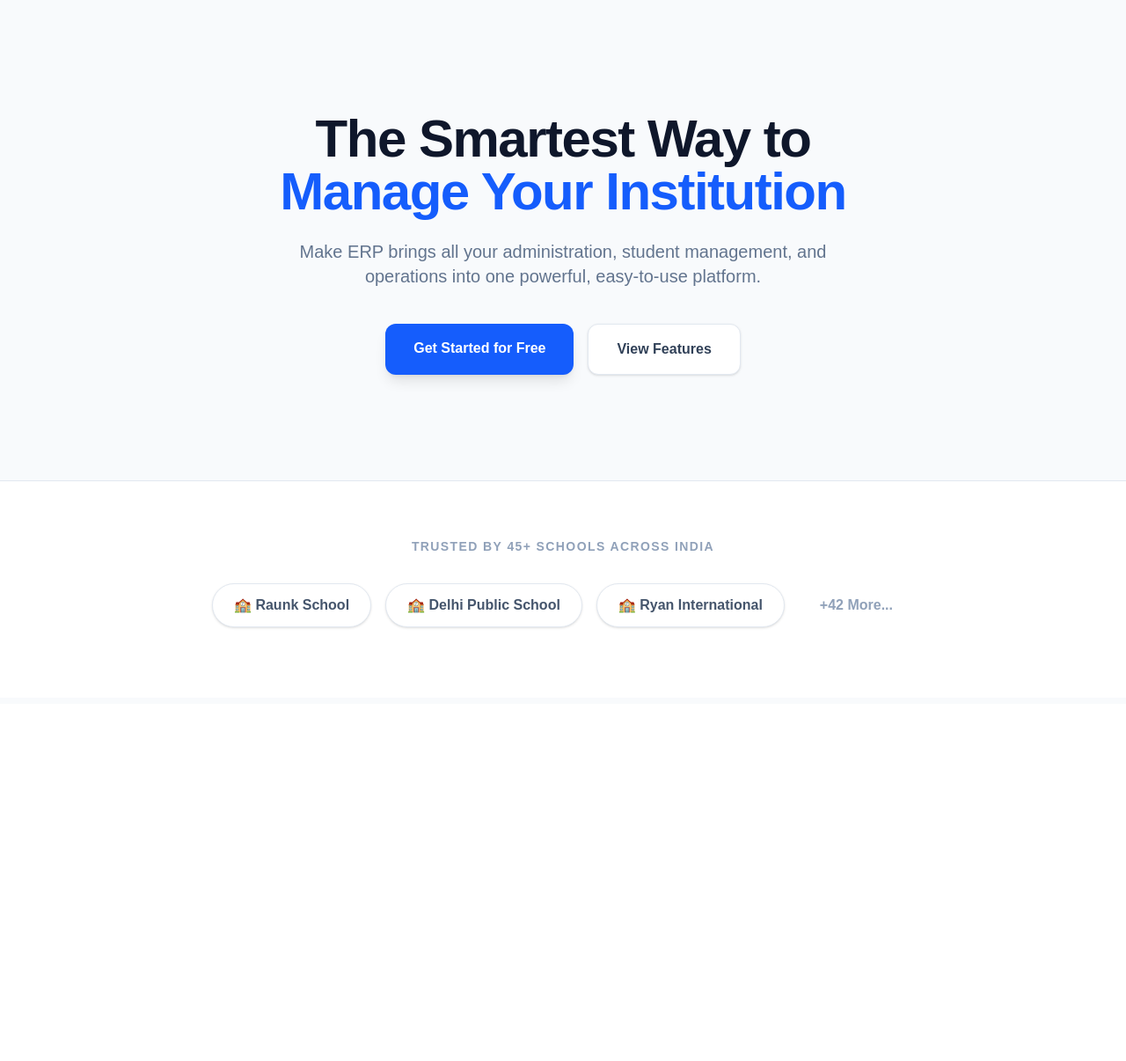
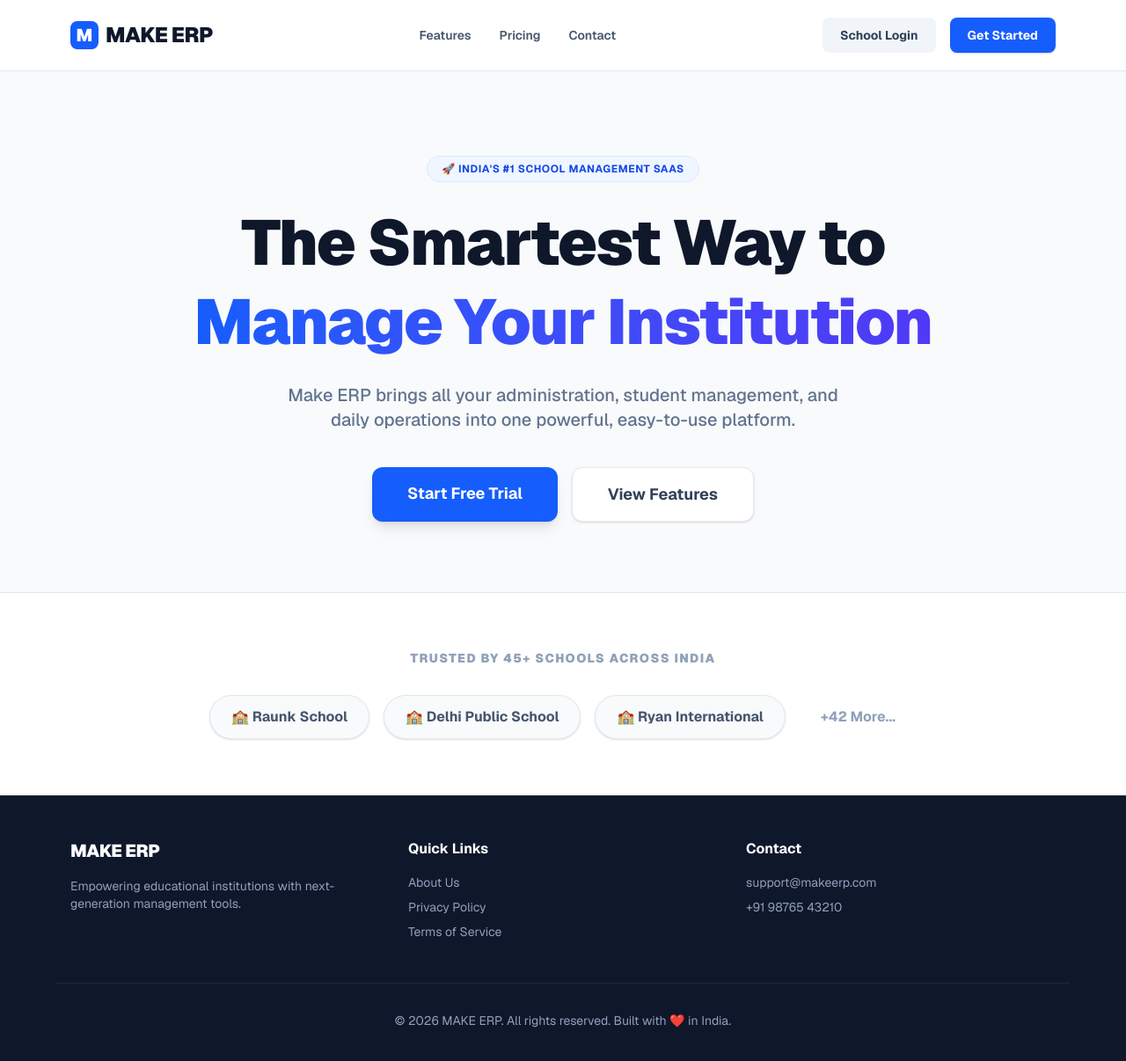
Before and after one commit to makeerp2026-gif/MAKE-ERP, a Next.js app: page / in a window 1280 px wide. Shown: the top 1206 px of the page at 88% size. Before the commit the page ends 800 px from the top, so only its background shows below. Built offline with nearby package versions, Linux system fonts and the light colour scheme.

Commit message:
heasder register

```diff
--- a/src/app/middleware.ts
+++ b/src/app/middleware.ts
@@ -1,35 +1,27 @@
-import { NextResponse } from 'next/server'
-import type { NextRequest } from 'next/server'
+import { NextResponse } from 'next/server';
+import type { NextRequest } from 'next/server';
 
 export function middleware(req: NextRequest) {
-  const url = req.nextUrl
+  const url = req.nextUrl;
+  const hostname = req.headers.get('host') || '';
 
-  // 1. Hostname nikaalein (jaise: "dps.makeerp.com" ya "localhost:3000")
-  const hostname = req.headers.get('host') || ''
-  const currentHost = hostname.split(':')[0] // Port number (3000) hata rahe hain
+  // Main domain set kar rahe hain (Local vs Production)
+  const mainDomain = process.env.NODE_ENV === 'production' ? 'makeerp.com' : 'localhost:3000';
 
-  // 2. Humare main domains ki list jahan dashboard aur login rahega
-  const mainDomains = ['localhost', 'makeerp.com', 'www.makeerp.com']
+  // Agar URL main domain nahi hai (yani koi subdomain hai jaise raunkschool.makeerp.com)
+  if (hostname !== mainDomain && !hostname.includes('vercel.app')) {
+    const subdomain = hostname.split('.')[0];
 
-  // 3. Pata lagayein ki kya yeh Subdomain hai?
-  const isSubdomain = !mainDomains.includes(currentHost)
-
-  // 4. Agar Subdomain hai, toh internal routing change karein
-  if (isSubdomain) {
-    // "dps.makeerp.com" se "dps" nikalenge
-    const subdomain = currentHost.replace('.localhost', '').replace('.makeerp.com', '')
-
-    // User ko uske specific folder mein bhejenge, lekin browser ka URL wahi rahega!
-    return NextResponse.rewrite(new URL(`/${subdomain}${url.pathname}`, req.url))
+    // Traffic ko chupchap /school/[subdomain] wale folder mein bhej do
+    return NextResponse.rewrite(new URL(`/school/${subdomain}${url.pathname}`, req.url));
   }
 
-  // Agar main domain hai, toh normal chalne do
-  return NextResponse.next()
+  return NextResponse.next();
 }
 
-// Middleware ko kin files par run nahi karna hai (images, api, css)
+// Kin pages par yeh police kaam karegi (Images/API par nahi karegi)
 export const config = {
   matcher: [
     '/((?!api|_next/static|_next/image|favicon.ico).*)',
   ],
-}
+};
--- a/src/app/page.tsx
+++ b/src/app/page.tsx
@@ -2,48 +2,107 @@
 
 export default function MainLandingPage() {
   return (
-    <div className="min-h-screen bg-slate-50">
+    <div className="min-h-screen bg-slate-50 flex flex-col font-sans">
 
-      {/* 🚀 Main Hero Section */}
-      <div className="flex flex-col items-center justify-center pt-32 pb-20 px-4 text-center">
-        <h1 className="text-6xl font-black text-slate-900 tracking-tight mb-6">
-          The Smartest Way to <br/> <span className="text-blue-600">Manage Your Institution</span>
+      {/* 🟢 1. HEADER (NAVBAR) */}
+      <header className="w-full bg-white border-b border-slate-200 sticky top-0 z-50">
+        <div className="max-w-6xl mx-auto px-4 h-20 flex items-center justify-between">
+          <div className="flex items-center gap-2">
+            <div className="w-8 h-8 bg-blue-600 rounded-lg flex items-center justify-center">
+              <span className="text-white font-black text-xl leading-none">M</span>
+            </div>
+            <span className="text-2xl font-black text-slate-900 tracking-tight">MAKE ERP</span>
+          </div>
+
+          <nav className="hidden md:flex gap-8 font-semibold text-slate-600 text-sm">
+            <Link href="#features" className="hover:text-blue-600 transition">Features</Link>
+            <Link href="#pricing" className="hover:text-blue-600 transition">Pricing</Link>
+            <Link href="#contact" className="hover:text-blue-600 transition">Contact</Link>
+          </nav>
+
+          <div className="flex gap-4">
+            <Link href="/login" className="px-5 py-2.5 text-sm font-bold text-slate-700 bg-slate-100 hover:bg-slate-200 rounded-lg transition">
+              School Login
+            </Link>
+            <button className="px-5 py-2.5 text-sm font-bold text-white bg-blue-600 hover:bg-blue-700 rounded-lg transition shadow-sm hidden sm:block">
+              Get Started
+            </button>
+          </div>
+        </div>
+      </header>
+
+      {/* 🔵 2. HERO SECTION */}
+      <main className="flex-grow flex flex-col items-center justify-center pt-24 pb-20 px-4 text-center">
+        <div className="inline-block mb-6 px-4 py-1.5 rounded-full bg-blue-50 border border-blue-100 text-blue-700 text-xs font-bold uppercase tracking-wider">
+          🚀 India's #1 School Management SaaS
+        </div>
+        <h1 className="text-5xl md:text-7xl font-black text-slate-900 tracking-tight mb-6 leading-tight max-w-4xl">
+          The Smartest Way to <br className="hidden md:block" />
+          <span className="text-transparent bg-clip-text bg-gradient-to-r from-blue-600 to-indigo-600">Manage Your Institution</span>
         </h1>
-        <p className="text-xl text-slate-500 font-medium mb-10 max-w-2xl">
-          Make ERP brings all your administration, student management, and operations into one powerful, easy-to-use platform.
+        <p className="text-lg md:text-xl text-slate-500 font-medium mb-10 max-w-2xl">
+          Make ERP brings all your administration, student management, and daily operations into one powerful, easy-to-use platform.
         </p>
-        <div className="flex gap-4">
-          <Link href="/login" className="bg-blue-600 text-white font-bold py-4 px-8 rounded-xl hover:bg-blue-700 transition-all shadow-lg hover:shadow-blue-600/30">
-            Get Started for Free
+        <div className="flex flex-col sm:flex-row gap-4">
+          <Link href="/login" className="bg-blue-600 text-white font-bold py-4 px-10 rounded-xl hover:bg-blue-700 transition-all shadow-lg hover:shadow-blue-600/30 text-lg">
+            Start Free Trial
           </Link>
-          <button className="bg-white border border-slate-200 text-slate-700 font-bold py-4 px-8 rounded-xl hover:bg-slate-50 transition-all shadow-sm">
+          <button className="bg-white border border-slate-200 text-slate-700 font-bold py-4 px-10 rounded-xl hover:bg-slate-50 transition-all shadow-sm text-lg">
             View Features
           </button>
         </div>
-      </div>
+      </main>
 
-      {/* 🏫 TRUST SECTION - CONNECTED SCHOOLS */}
-      <div className="mt-10 border-t border-slate-200 pt-16 pb-20 bg-white">
+      {/* 🟡 3. TRUST SECTION (LIVE SUBDOMAIN LINKS) */}
+      <section className="border-t border-slate-200 py-16 bg-white w-full">
         <p className="text-center text-sm font-black text-slate-400 uppercase tracking-widest mb-8">
           Trusted by 45+ Schools Across India
         </p>
 
         <div className="flex flex-wrap justify-center gap-4 max-w-4xl mx-auto px-4">
-          {/* 👉 Future: Yeh Database se fetch hokar automatic generate honge */}
-          <a href="http://raunkschool.localhost:3000" className="px-6 py-3 bg-white border border-slate-200 rounded-full font-bold text-slate-600 hover:text-blue-600 hover:border-blue-600 transition-all shadow-sm flex items-center gap-2">
+          {/* Note: Ab yahan production URLs hain (makeerp.com) */}
+          <a href="https://raunkschool.makeerp.com" target="_blank" rel="noopener noreferrer" className="px-6 py-3 bg-slate-50 border border-slate-200 rounded-full font-bold text-slate-600 hover:text-blue-600 hover:border-blue-600 hover:bg-white transition-all shadow-sm flex items-center gap-2">
             🏫 Raunk School
           </a>
-          <a href="http://dps.localhost:3000" className="px-6 py-3 bg-white border border-slate-200 rounded-full font-bold text-slate-600 hover:text-blue-600 hover:border-blue-600 transition-all shadow-sm flex items-center gap-2">
+          <a href="https://dps.makeerp.com" target="_blank" rel="noopener noreferrer" className="px-6 py-3 bg-slate-50 border border-slate-200 rounded-full font-bold text-slate-600 hover:text-blue-600 hover:border-blue-600 hover:bg-white transition-all shadow-sm flex items-center gap-2">
             🏫 Delhi Public School
           </a>
-          <a href="http://ryan.localhost:3000" className="px-6 py-3 bg-white border border-slate-200 rounded-full font-bold text-slate-600 hover:text-blue-600 hover:border-blue-600 transition-all shadow-sm flex items-center gap-2">
+          <a href="https://ryan.makeerp.com" target="_blank" rel="noopener noreferrer" className="px-6 py-3 bg-slate-50 border border-slate-200 rounded-full font-bold text-slate-600 hover:text-blue-600 hover:border-blue-600 hover:bg-white transition-all shadow-sm flex items-center gap-2">
             🏫 Ryan International
           </a>
           <span className="px-6 py-3 text-slate-400 font-bold flex items-center">
             +42 More...
           </span>
         </div>
-      </div>
+      </section>
+
+      {/* 🟤 4. FOOTER */}
+      <footer className="bg-slate-900 text-slate-400 py-12 border-t border-slate-800">
+        <div className="max-w-6xl mx-auto px-4 grid grid-cols-1 md:grid-cols-3 gap-8">
+          <div>
+            <span className="text-xl font-black text-white tracking-tight mb-4 block">MAKE ERP</span>
+            <p className="text-sm">Empowering educational institutions with next-generation management tools.</p>
+          </div>
+          <div>
+            <h4 className="text-white font-bold mb-4">Quick Links</h4>
+            <ul className="space-y-2 text-sm">
+              <li><Link href="#" className="hover:text-white transition">About Us</Link></li>
+              <li><Link href="#" className="hover:text-white transition">Privacy Policy</Link></li>
+              <li><Link href="#" className="hover:text-white transition">Terms of Service</Link></li>
+            </ul>
+          </div>
+          <div>
+            <h4 className="text-white font-bold mb-4">Contact</h4>
+            <ul className="space-y-2 text-sm">
+              <li>support@makeerp.com</li>
+              <li>+91 98765 43210</li>
+            </ul>
+          </div>
+        </div>
+        <div className="max-w-6xl mx-auto px-4 mt-12 pt-8 border-t border-slate-800 text-sm text-center">
+          © 2026 MAKE ERP. All rights reserved. Built with ❤️ in India.
+        </div>
+      </footer>
 
     </div>
   );
```
